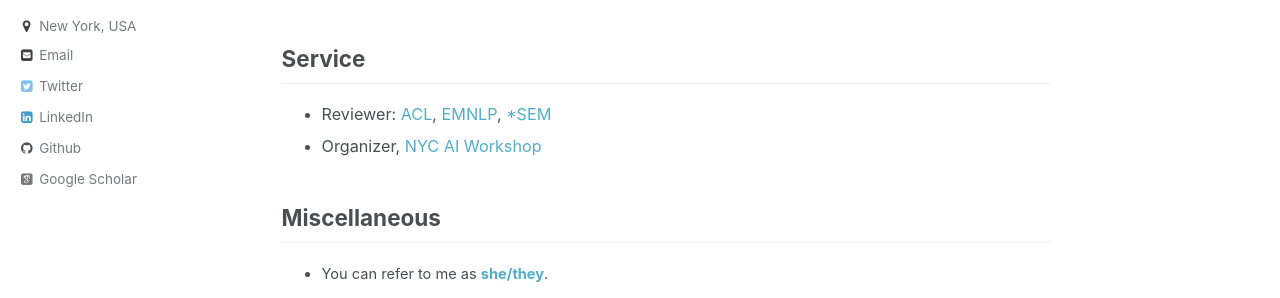
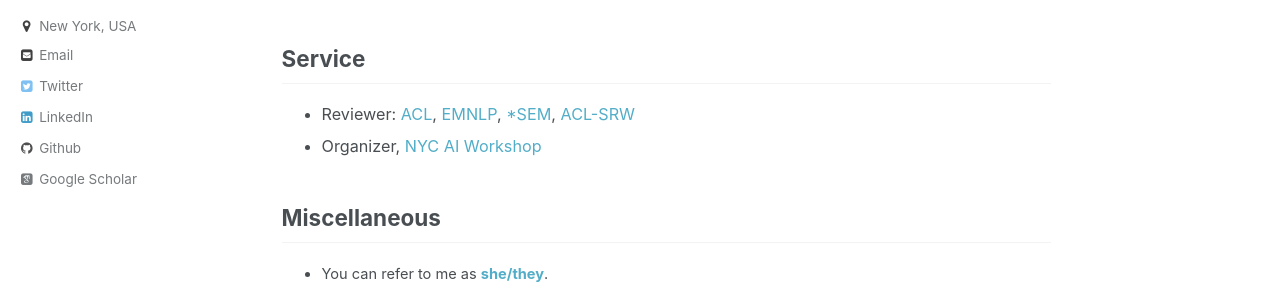
Before and after one commit to phu-pmh/phu-pmh.github.io, a Jekyll site: the page built from _pages/about.md, in a window 1280 px wide and 900 px high, scrolled down 1257 px. Shown: the part 297-595 px from the top of the window. Built offline with Jekyll 4.4.1, drawn with Linux system fonts in a browser that asks for light colours; some web fonts are replaced.

Commit message:
Update about.md

```diff
--- a/_pages/about.md
+++ b/_pages/about.md
@@ -64,7 +64,7 @@ Teaching
 
 Service
 ------
-* Reviewer: [ACL](https://www.aclweb.org/portal/acl), [EMNLP](https://www.emnlp-ijcnlp2019.org/), [*SEM](https://starsem.org/)
+* Reviewer: [ACL](https://www.aclweb.org/portal/acl), [EMNLP](https://www.emnlp-ijcnlp2019.org/), [*SEM](https://starsem.org/), [ACL-SRW](https://sites.google.com/view/acl20studentresearchworkshop/home?authuser=0)
 * Organizer, [NYC AI Workshop](https://nyu-mll.github.io/nyc-ai-workshop)
 
 
```
